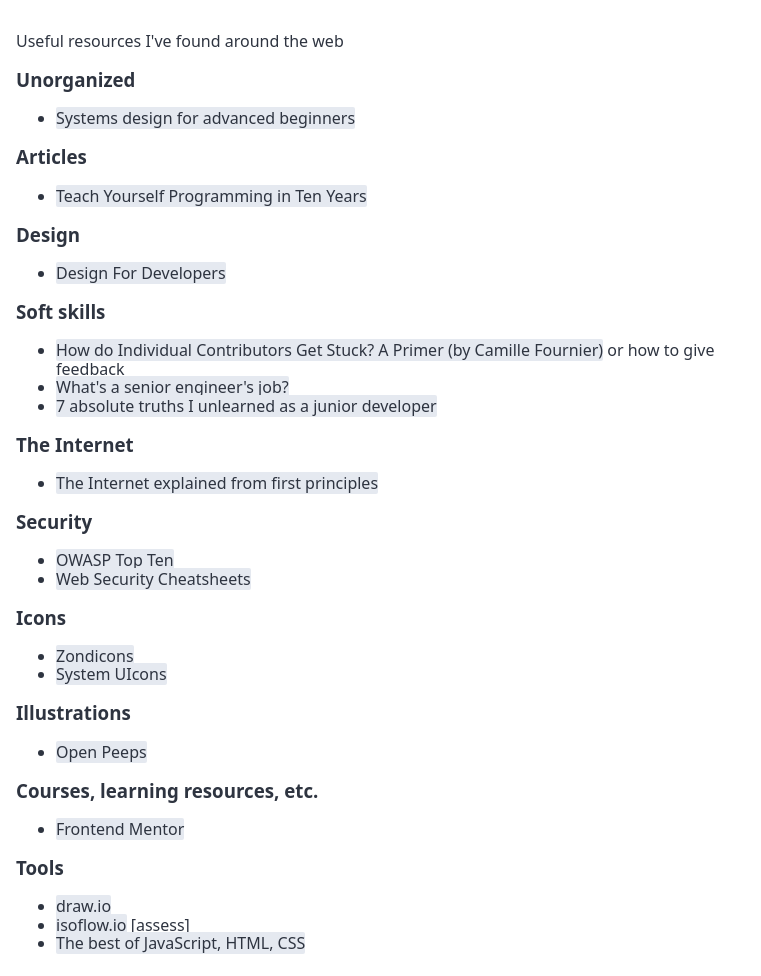
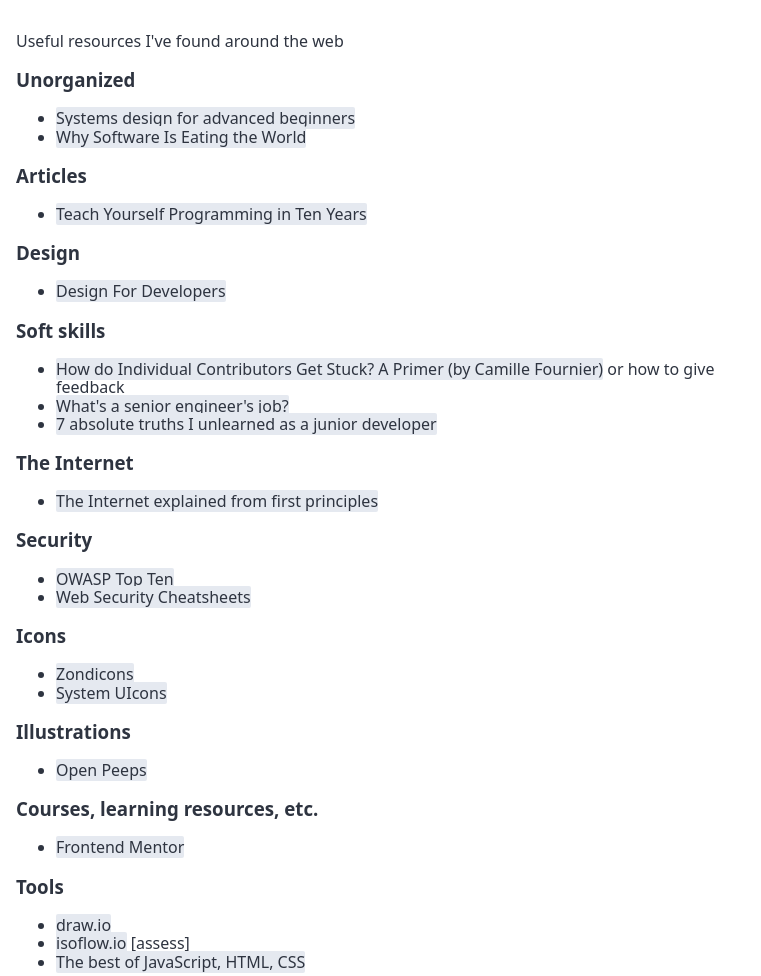
Before and after one commit to eugiellimpin/website, an Eleventy site: page resources.md in a window 1280 px wide. Shown: the whole page, without its empty margins (0-761 px from the left). Built offline with nearby package versions, Linux system fonts and the light colour scheme; Eleventy itself is replaced by a stand-in of ours; files that its build step writes are made by us from their sources.

Commit message:
Add an article

```diff
--- a/resources.md
+++ b/resources.md
@@ -7,6 +7,7 @@ Useful resources I've found around the web
 ### Unorganized
 
 - [Systems design for advanced beginners](https://robertheaton.com/2020/04/06/systems-design-for-advanced-beginners/)
+- [Why Software Is Eating the World](https://a16z.com/2011/08/20/why-software-is-eating-the-world/)
 
 ### Articles
 
```
